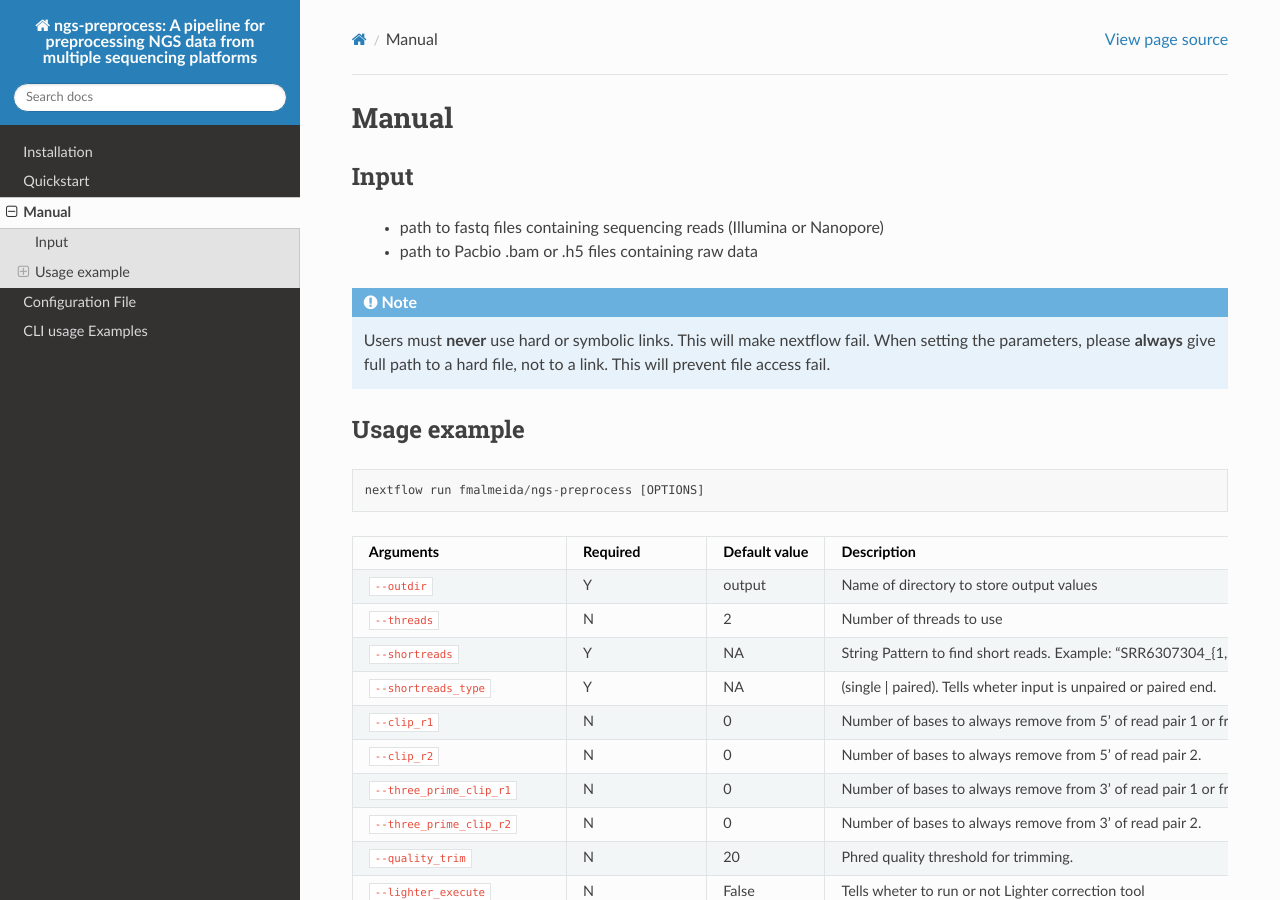
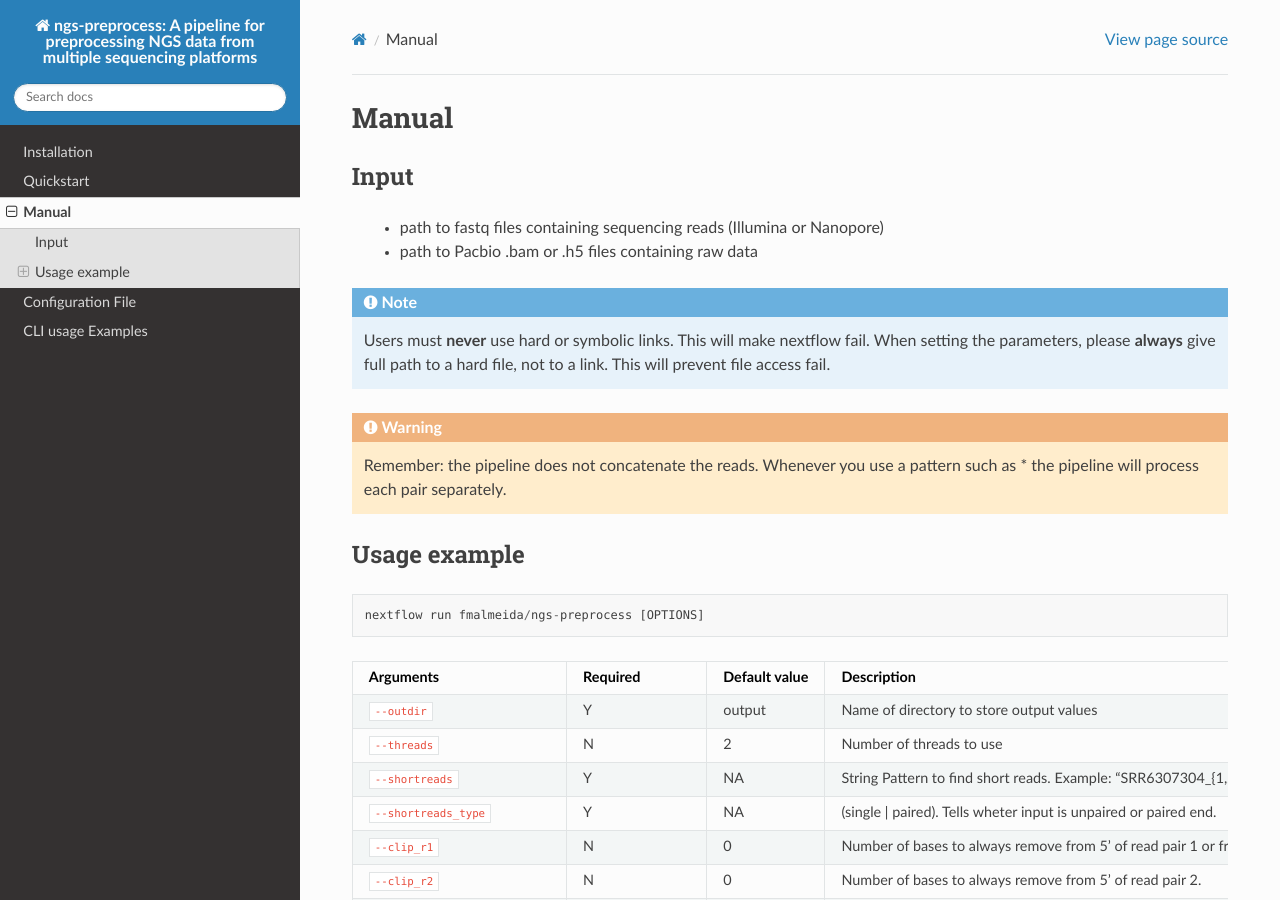
Before and after one commit to fmalmeida/ngs-preprocess, a Sphinx documentation site: the page built from docs/manual.rst, in a window 1280 px wide and 900 px high. Built offline with Sphinx 7.4.7 and the Read the Docs theme 2.0.0, drawn with Linux system fonts in a browser that asks for light colours.

Commit message:
Updating documentation and Configuration file organization

```diff
--- a/docs/examples.rst
+++ b/docs/examples.rst
@@ -2,6 +2,11 @@
 
 CLI usage Examples
 ******************
+
+.. warning::
+
+  Remember: the pipeline does not concatenate the reads. Whenever you use a pattern
+  such as \* the pipeline will process each pair separately.
 
 Illumina paired end reads.
 """"""""""""""""""""""""""
--- a/docs/manual.rst
+++ b/docs/manual.rst
@@ -14,6 +14,12 @@ Input
    Users must **never** use hard or symbolic links. This will make nextflow fail.
    When setting the parameters, please **always** give full path to a hard file,
    not to a link. This will prevent file access fail.
+
+.. warning::
+
+  Remember: the pipeline does not concatenate the reads. Whenever you use a pattern
+  such as \* the pipeline will process each pair separately.
+
 
 Usage example
 =============
--- a/docs/quickstart.rst
+++ b/docs/quickstart.rst
@@ -51,6 +51,11 @@ Then, you can download the datasets as follows:
 Preprocessing the data
 ----------------------
 
+.. warning::
+
+  Remember: the pipeline does not concatenate the reads. Whenever you use a pattern
+  such as \* the pipeline will process each pair separately.
+
 Dataset 1
 =========
 
```
Also changed, not shown: README.md (+1 -3 lines), 4 other files.
